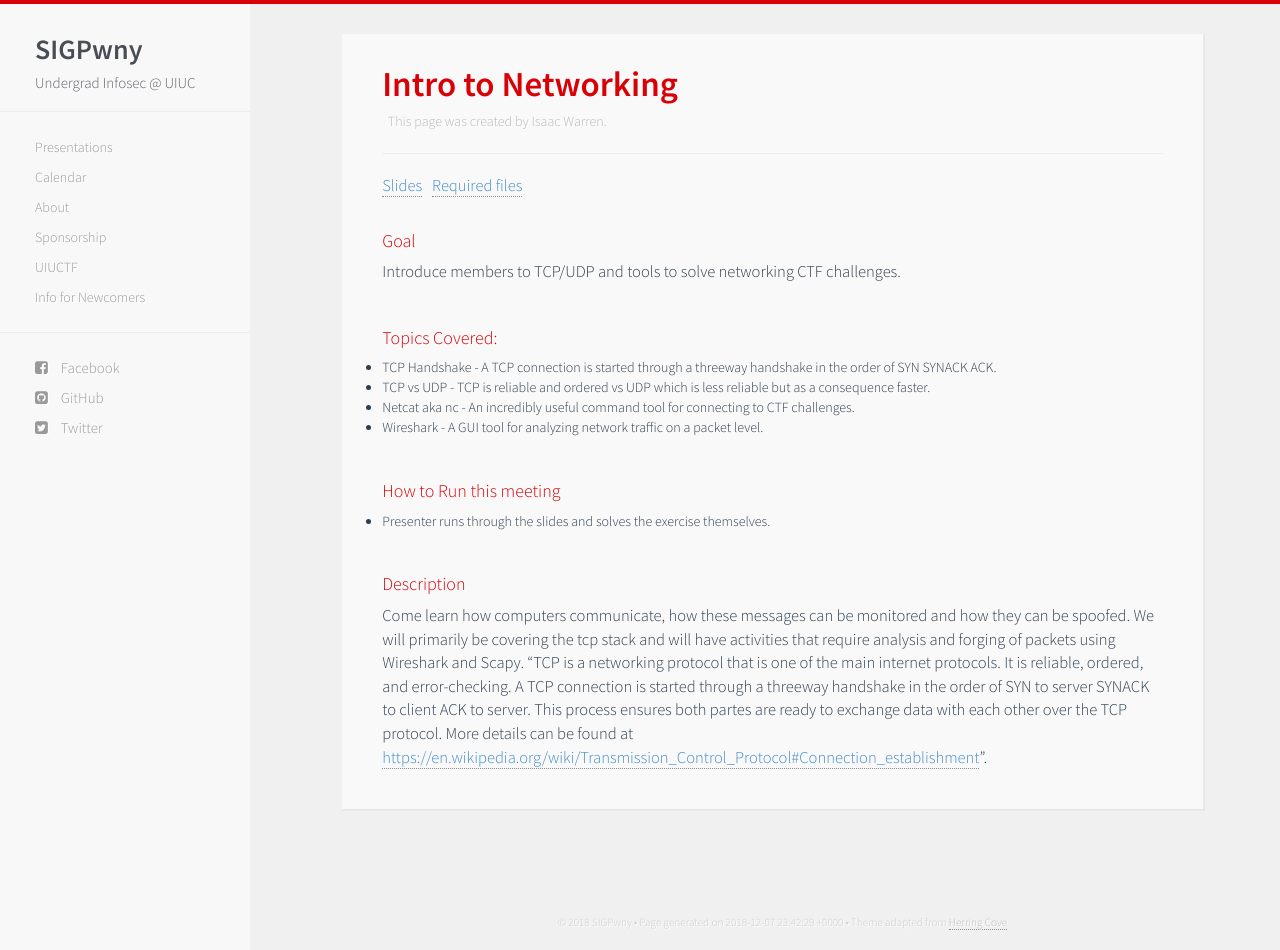
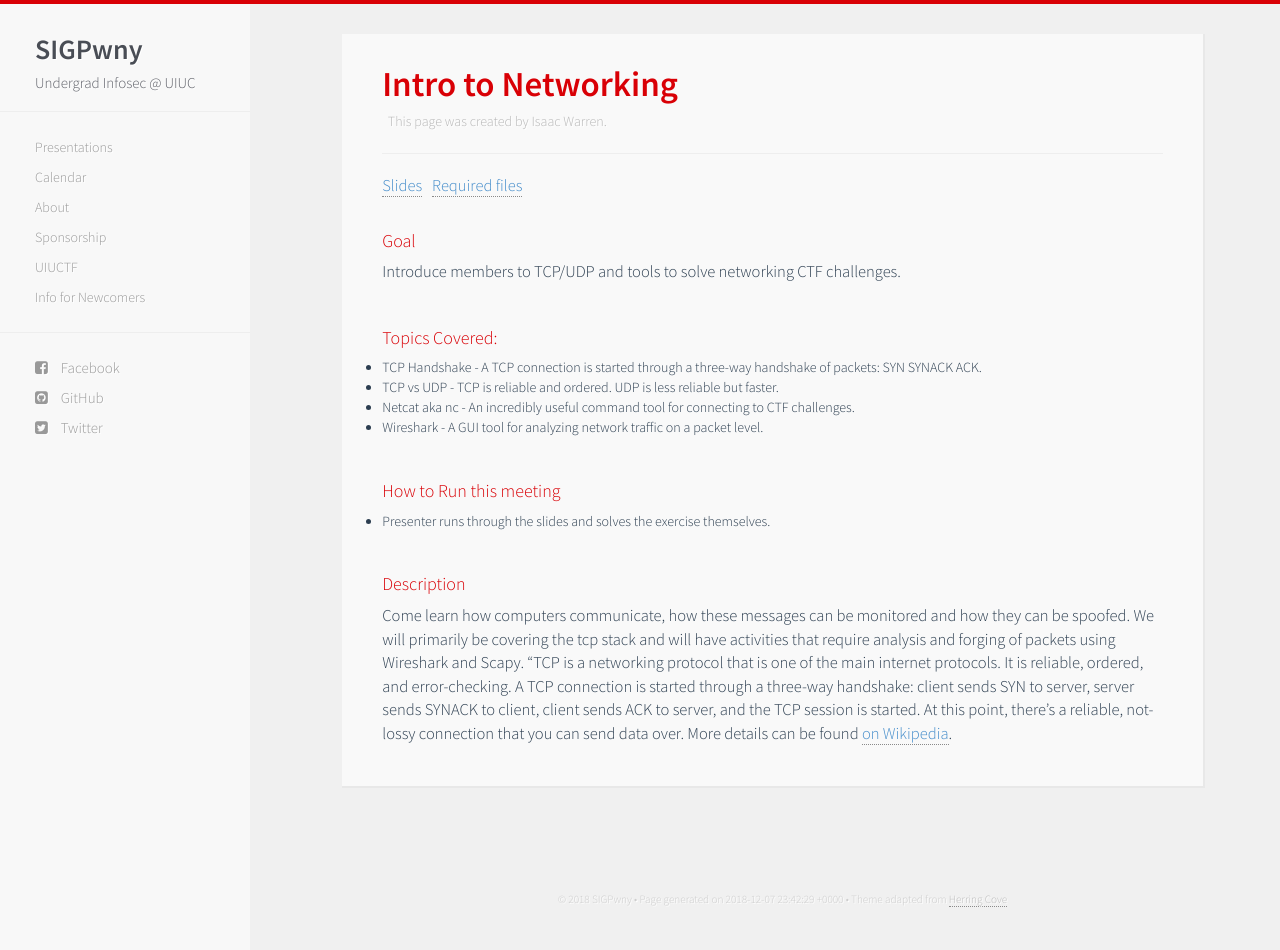
Before and after one commit to sigpwny/sigpwny.github.io-archive, a Jekyll site: the page built from _meetings/intro-networking.md, in a window 1280 px wide and 950 px high. Built offline with Jekyll 4.4.1, drawn with Linux system fonts in a browser that asks for light colours; nearby versions of some CDN libraries.

Commit message:
Update intro-networking.md

```diff
--- a/_meetings/intro-networking.md
+++ b/_meetings/intro-networking.md
@@ -11,8 +11,8 @@ how-to-run: [
 	"Presenter runs through the slides and solves the exercise themselves."
 ]
 list-of-topics: [
-	"TCP Handshake - A TCP connection is started through a threeway handshake in the order of SYN SYNACK ACK.",
-	"TCP vs UDP - TCP is reliable and ordered vs UDP which is less reliable but as a consequence faster.",
+	"TCP Handshake - A TCP connection is started through a three-way handshake of packets: SYN SYNACK ACK.",
+	"TCP vs UDP - TCP is reliable and ordered. UDP is less reliable but faster.",
 	"Netcat aka nc - An incredibly useful command tool for connecting to CTF challenges.",
 	"Wireshark - A GUI tool for analyzing network traffic on a packet level."
 	]
@@ -20,4 +20,4 @@ list-of-topics: [
 
 {% include single-meeting.html  %}
 
-Come learn how computers communicate, how these messages can be monitored and how they can be spoofed. We will primarily be covering the tcp stack and will have activities that require analysis and forging of packets using Wireshark and Scapy. "TCP is a networking protocol that is one of the main internet protocols. It is reliable, ordered, and error-checking. A TCP connection is started through a threeway handshake in the order of SYN to server SYNACK to client ACK to server. This process ensures both partes are ready to exchange data with each other over the TCP protocol. More details can be found at <https://en.wikipedia.org/wiki/Transmission_Control_Protocol#Connection_establishment>".
+Come learn how computers communicate, how these messages can be monitored and how they can be spoofed. We will primarily be covering the tcp stack and will have activities that require analysis and forging of packets using Wireshark and Scapy. "TCP is a networking protocol that is one of the main internet protocols. It is reliable, ordered, and error-checking. A TCP connection is started through a three-way handshake: client sends SYN to server, server sends SYNACK to client, client sends ACK to server, and the TCP session is started. At this point, there's a reliable, not-lossy connection that you can send data over. More details can be found [on Wikipedia](https://en.wikipedia.org/wiki/Transmission_Control_Protocol#Connection_establishment).
```
